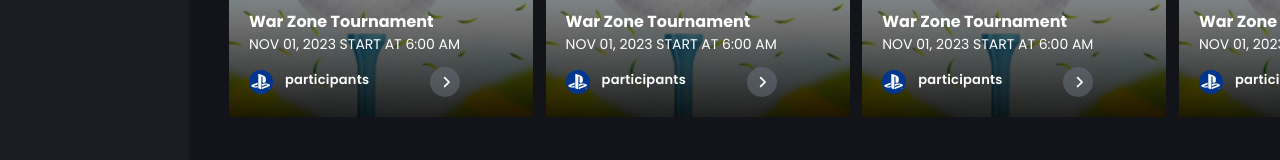
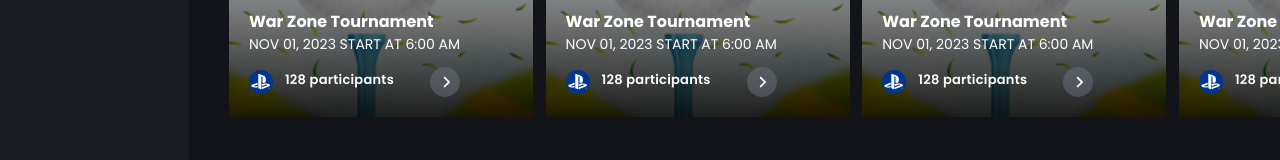
Before and after one commit to ashraful-commits/smash-user-dashboard, a Next.js app: page / in a window 1280 px wide. Shown: the part 1316-1476 px from the top of the page. Built offline with nearby package versions, Linux system fonts and the light colour scheme.

Commit message:
fist commit

```diff
--- a/components/MostPopularGam.tsx
+++ b/components/MostPopularGam.tsx
@@ -1,7 +1,8 @@
+import { MostPopularType } from "@/Type";
 import Image from "next/image";
 import React from "react";
 
-const MostPopularGam = ({ title, tourImg }) => {
+const MostPopularGam = ({ title, tourImg }: MostPopularType) => {
   return (
     <div className="w-[304px] relative z-0 h-[249px] rounded-[20px] overflow-hidden shrink-0 bg-[#1c1c24] border-[3px] border-[#21214a]">
       <div className=" overflow-hidden w-full h-[200px] absolute top-0 left-0 z-10">
--- a/components/UpComingEvent.tsx
+++ b/components/UpComingEvent.tsx
@@ -2,7 +2,8 @@ import Image from "next/image";
 import React from "react";
 import participent from "@/public/participentSvg.png";
 import eventOverlay from "@/public/eventOverlay.png";
-const UpComingEvent = ({ tourImg, date, time, title, Participent }) => {
+import { eventType } from "@/Type";
+const UpComingEvent = ({ tourImg, date, time, title, Participant }:eventType) => {
   return (
     <div className="w-[304px] relative z-0 h-[325px] rounded-tr-[20px] rounded-tl-[20px] overflow-hidden shrink-0 bg-[#1c1c24]">
       <div className=" overflow-hidden w-full h-full absolute top-0 left-0 z-10">
@@ -31,7 +32,7 @@ const UpComingEvent = ({ tourImg, date, time, title, Participent }) => {
               src={participent}
               alt="participent"
             />
-            {Participent} participants
+            {Participant} participants
           </span>
 
           <button className="w-[30px] h-[30px]  bg-gray-500 bg-opacity-50 hover:scale-105 transition-all duration-500 ease-in-out rounded-full flex justify-center items-center ">
```
Also changed, not shown: Type.ts (+14 -0 lines).
